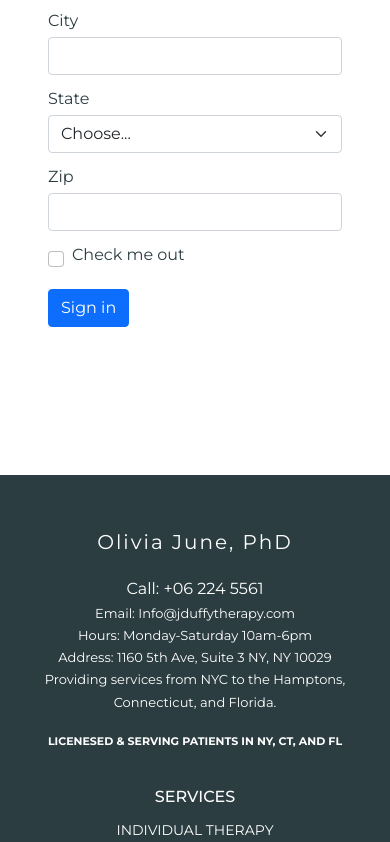
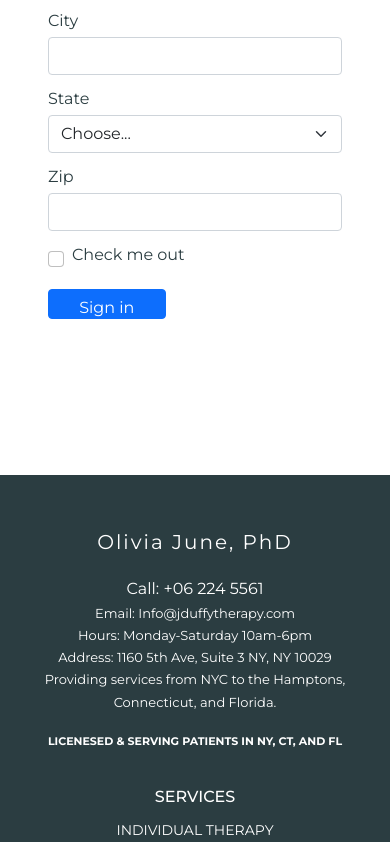
Before and after one commit to BogdanV44/psychiatristolivia, a plain HTML site: page pages/contact.html in a window 390 px wide. Shown: the part 839-1681 px from the top of the page. Drawn offline with nearby package versions, Linux system fonts and the light colour scheme; no server answers.

Commit message:
Update style.css

```diff
--- a/assets/css/style.css
+++ b/assets/css/style.css
@@ -1131,6 +1131,12 @@ footer #footer-app p {
     background-color: #fff;
     color: #2B3D41;
   }
+   button {
+    width: 40%;
+    height: 80%;
+    background-color: #fff;
+    border: 0;
+  }
   .hamburger {
     display: block;
     font-size: 20px;
```
